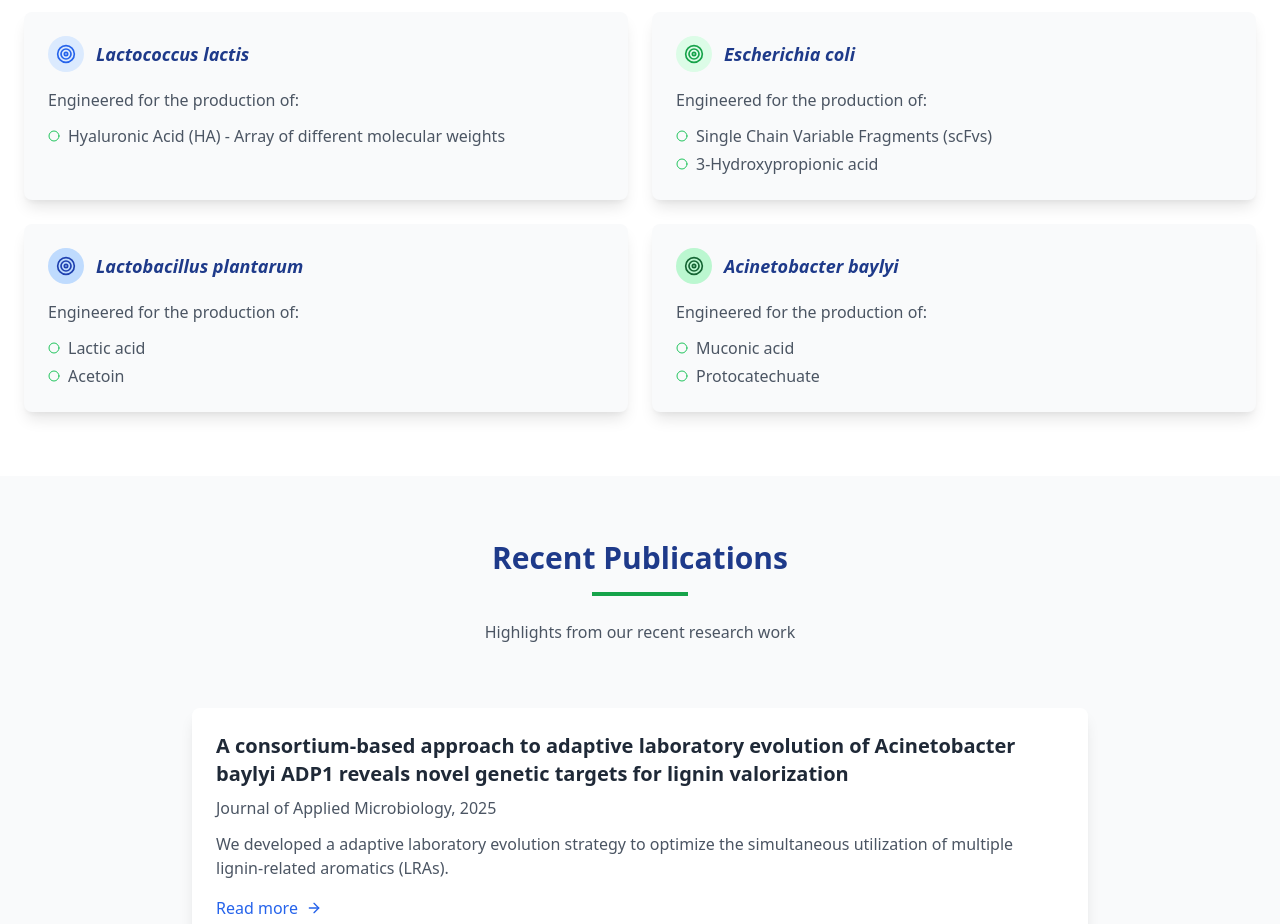
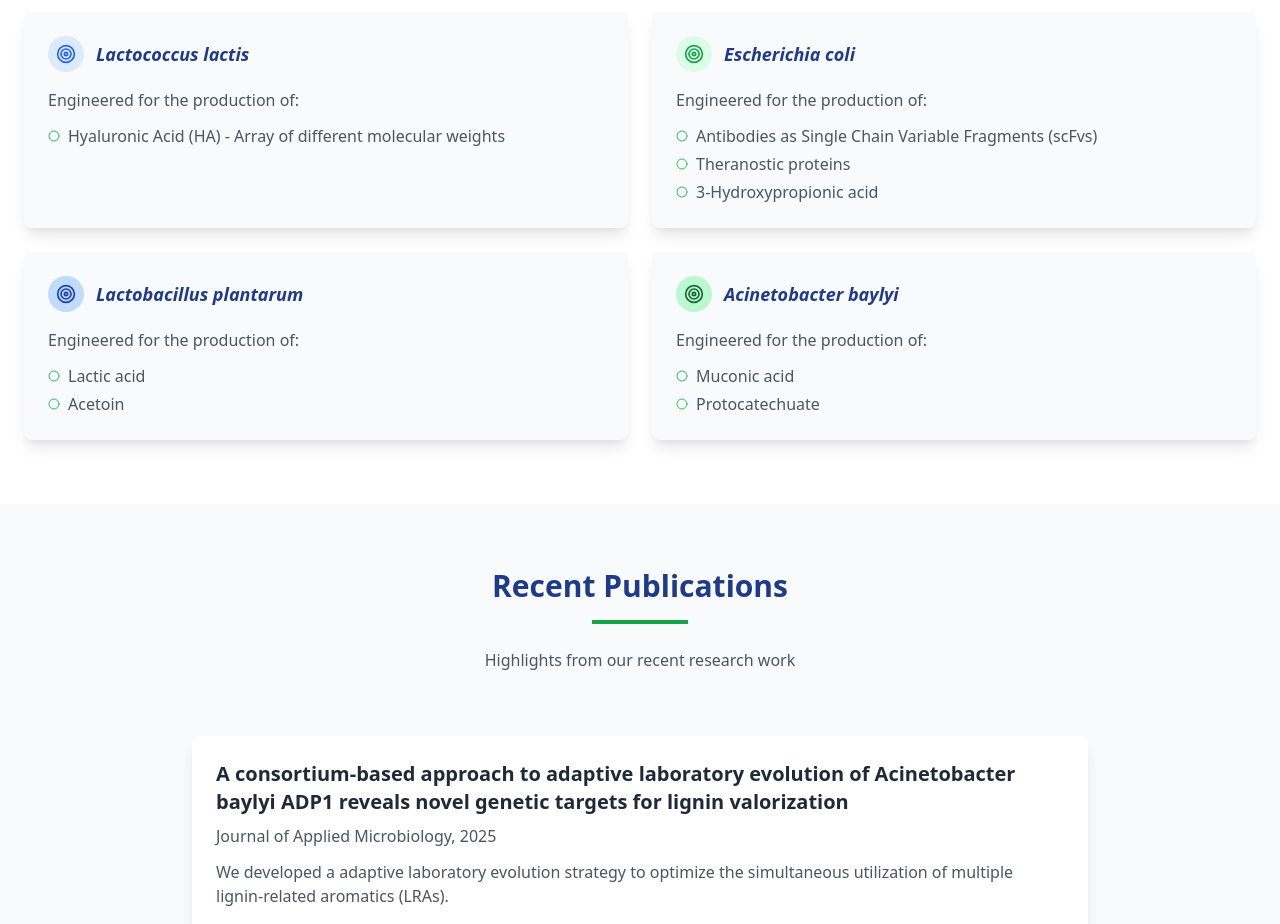
Before and after one commit to UNIVERSALIONZ/GJ-Lab-Website, a plain HTML site: page research.html in a window 1280 px wide. Shown: the part 1500-2424 px from the top of the page. Drawn offline with nearby package versions, Linux system fonts and the light colour scheme.

Commit message:
Update research.html

```diff
--- a/research.html
+++ b/research.html
@@ -243,7 +243,11 @@
                 <ul class="space-y-1 text-gray-600">
                     <li class="flex items-center">
                         <i data-feather="circle" class="w-3 h-3 mr-2 text-green-500"></i>
-                        <span>Single Chain Variable Fragments (scFvs)</span>
+                        <span>Antibodies as Single Chain Variable Fragments (scFvs)</span>
+                    </li>
+					<li class="flex items-center">
+                        <i data-feather="circle" class="w-3 h-3 mr-2 text-green-500"></i>
+                        <span>Theranostic proteins</span>
                     </li>
                     <li class="flex items-center">
                         <i data-feather="circle" class="w-3 h-3 mr-2 text-green-500"></i>
```
